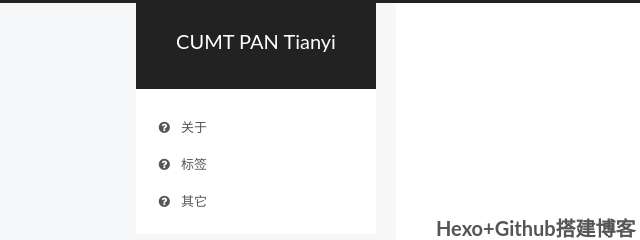
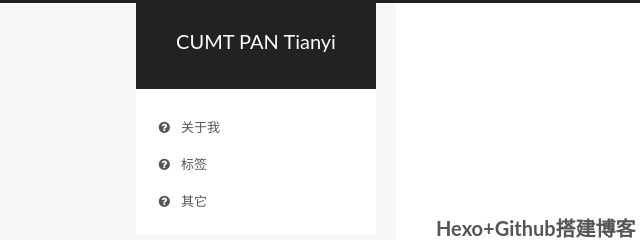
Before and after one commit to adamaliba/adamaliba.github.io, a plain HTML site: page 2017/12/08/Hello-Hexo/index.html in a window 1280 px wide. Shown: the top 240 px of the page, 24-664 px from the left. Drawn offline with Linux system fonts and the light colour scheme.

Commit message:
Site updated: 2017-12-08 19:20:10

```diff
--- a/2017/12/08/Hello-Hexo/index.html
+++ b/2017/12/08/Hello-Hexo/index.html
@@ -186,7 +186,7 @@
 
               <i class="menu-item-icon fa fa-fw fa-question-circle"></i> <br />
 
-            关于
+            关于我
           </a>
         </li>
 
```
Also changed, not shown: 2017/12/08/hello-world/index.html (+1 -1 lines), about/index.html (+1 -1 lines), archives/2017/12/index.html (+1 -1 lines), archives/2017/index.html (+1 -1 lines), archives/index.html (+1 -1 lines), index.html (+1 -1 lines), tags/Github/index.html (+1 -1 lines), tags/Hexo/index.html (+1 -1 lines), tags/index.html (+1 -1 lines), tags/技术实践/index.html (+1 -1 lines).
